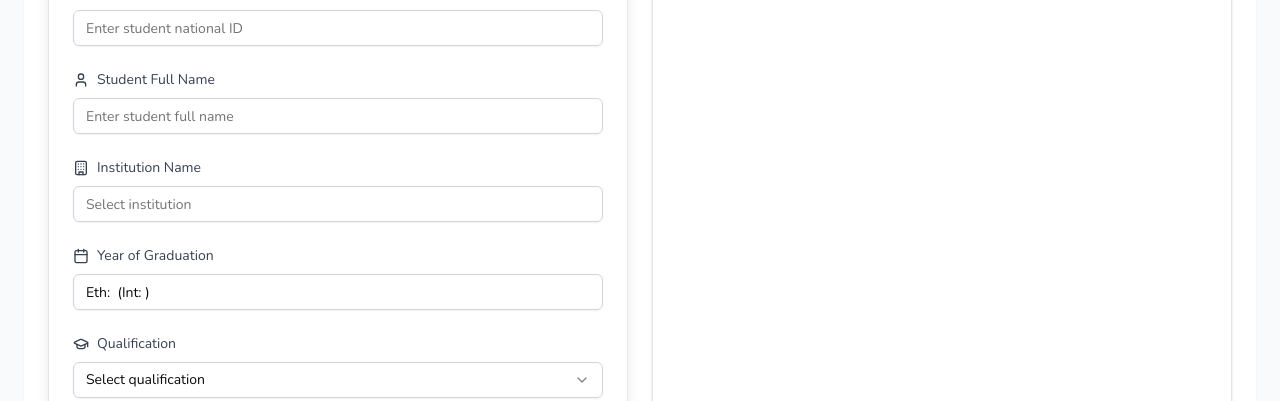
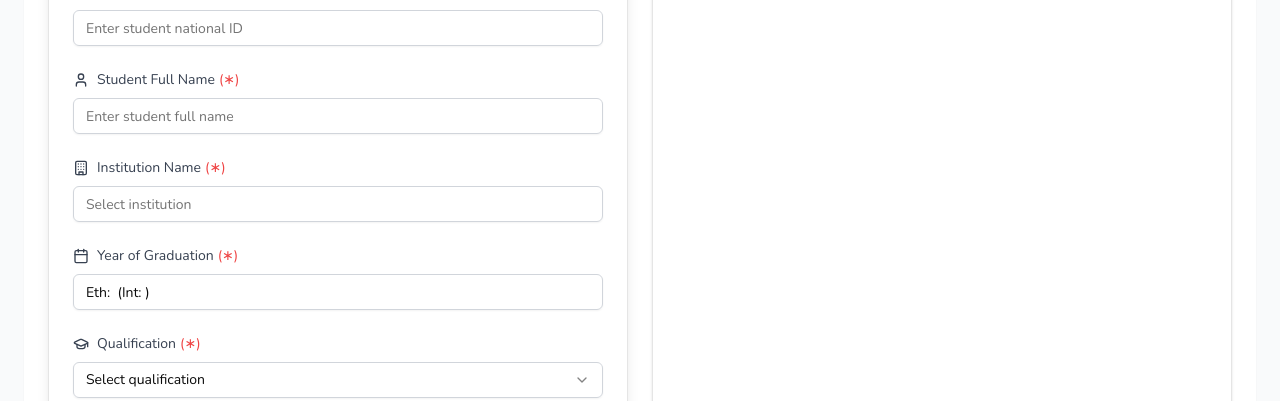
Before and after one commit to bulidiriba/graduate-verification, a Next.js app: page /verify in a window 1280 px wide. Shown: the part 399-800 px from the top of the page. Built offline with nearby package versions, Linux system fonts and the light colour scheme; sample sign-in values are in the browser's storage.

Commit message:
add asterisk to show some formats are required

```diff
--- a/components/VerifyStudentForm.tsx
+++ b/components/VerifyStudentForm.tsx
@@ -155,7 +155,7 @@ export default function VerifyStudentForm() {
             <div className="space-y-2">
               <label htmlFor="studentFullName" className="text-sm font-medium text-gray-700 flex items-center">
                 <User className="w-4 h-4 mr-2" />
-                Student Full Name
+                Student Full Name <span className="text-red-500 ml-1">(∗)</span>
               </label>
               <Input
                 id="studentFullName"
@@ -170,7 +170,7 @@ export default function VerifyStudentForm() {
             <div className="space-y-2">
               <label htmlFor="institutionName" className="text-sm font-medium text-gray-700 flex items-center">
                 <Building className="w-4 h-4 mr-2" />
-                Institution Name
+                Institution Name <span className="text-red-500 ml-1">(∗)</span>
               </label>
               <div className="relative">
                 <Input
@@ -217,7 +217,7 @@ export default function VerifyStudentForm() {
             <div className="space-y-2">
               <label htmlFor="ethiopianYear" className="text-sm font-medium text-gray-700 flex items-center">
                 <Calendar className="w-4 h-4 mr-2" />
-                Year of Graduation
+                Year of Graduation <span className="text-red-500 ml-1">(∗)</span>
               </label>
               <div className="relative">
                 <Input
@@ -262,7 +262,7 @@ export default function VerifyStudentForm() {
             <div className="space-y-2">
               <label htmlFor="qualification" className="text-sm font-medium text-gray-700 flex items-center">
                 <GraduationCap className="w-4 h-4 mr-2" />
-                Qualification
+                Qualification <span className="text-red-500 ml-1">(∗)</span>
               </label>
               <Select value={qualification} onValueChange={setQualification}>
                 <SelectTrigger className="w-full border-gray-300 focus:ring-blue-500 focus:border-blue-500 rounded-md shadow-sm">
```
